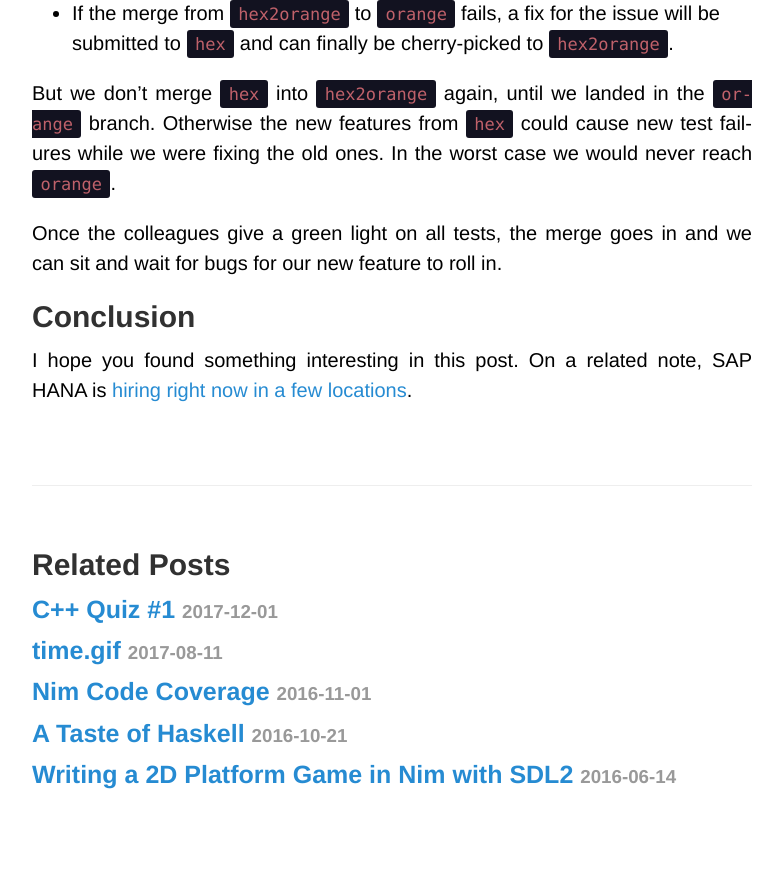
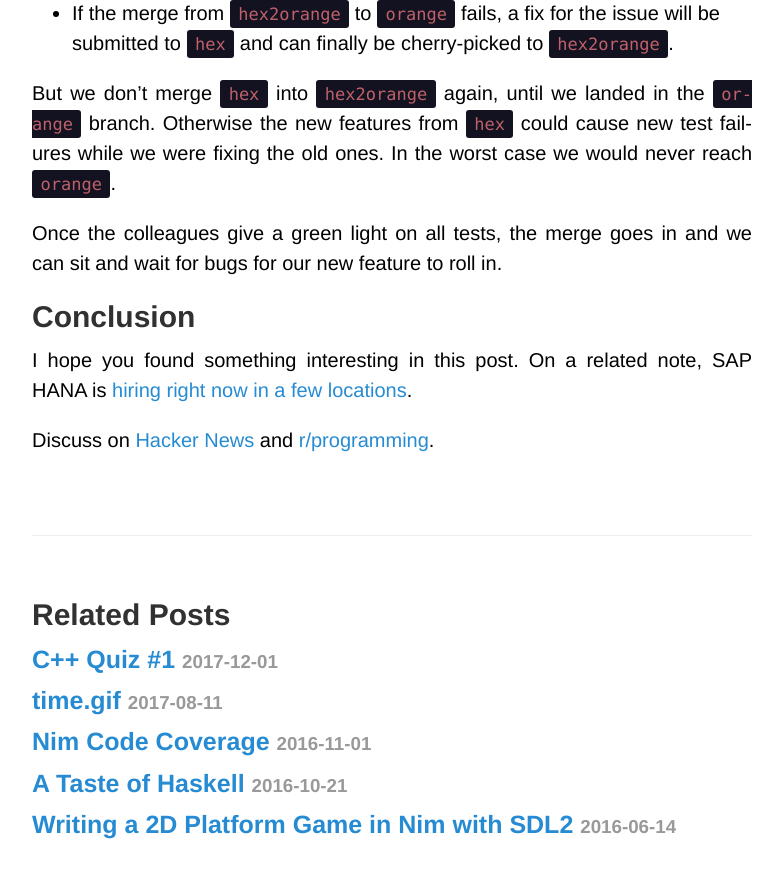
Before and after one commit to HookRace/hookrace-web, a Jekyll site: the page built from www/_posts/2017-12-08-hana-cpp-development.markdown, in a window 1280 px wide and 900 px high, scrolled down 11339 px. Shown: the top 878 px of the window, without its empty margins (248-1031 px from the left). Built offline with Jekyll 4.4.1, drawn with Linux system fonts in a browser that asks for light colours; before the commit the page ends 12189 px from its top, so only the background shows below that.

Commit message:
discuss links

```diff
--- a/www/_posts/2017-12-08-hana-cpp-development.markdown
+++ b/www/_posts/2017-12-08-hana-cpp-development.markdown
@@ -260,3 +260,5 @@ Once the colleagues give a green light on all tests, the merge goes in and we ca
 ## Conclusion
 
 I hope you found something interesting in this post. On a related note, SAP HANA is [hiring right now in a few locations](https://jobs.sap.com/search/?q=SAPhanacareers&locationsearch=&utm_source=DennisFelsing&utm_campaign=SAP_accelerate).
+
+Discuss on [Hacker News](https://news.ycombinator.com/item?id=15878702) and [r/programming](https://www.reddit.com/r/programming/comments/7if7fa/hana_c_development_environment_and_processes/).
```
